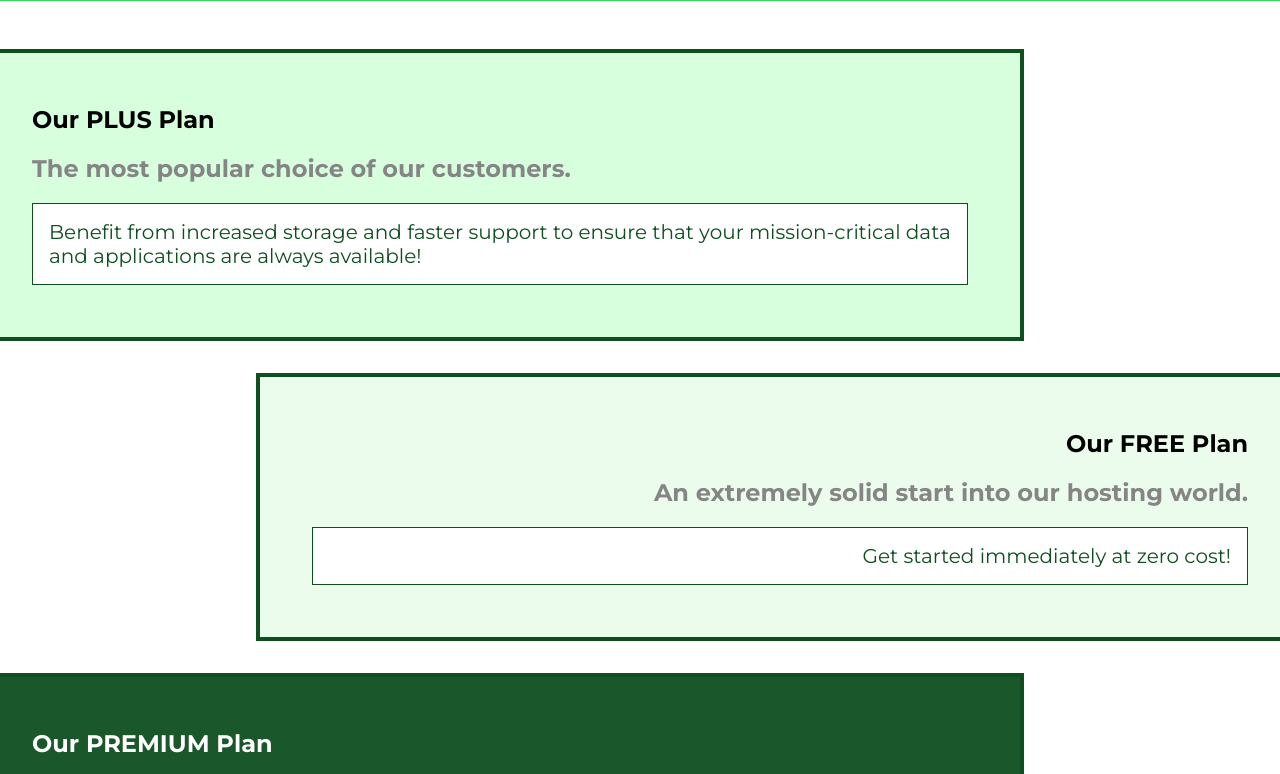
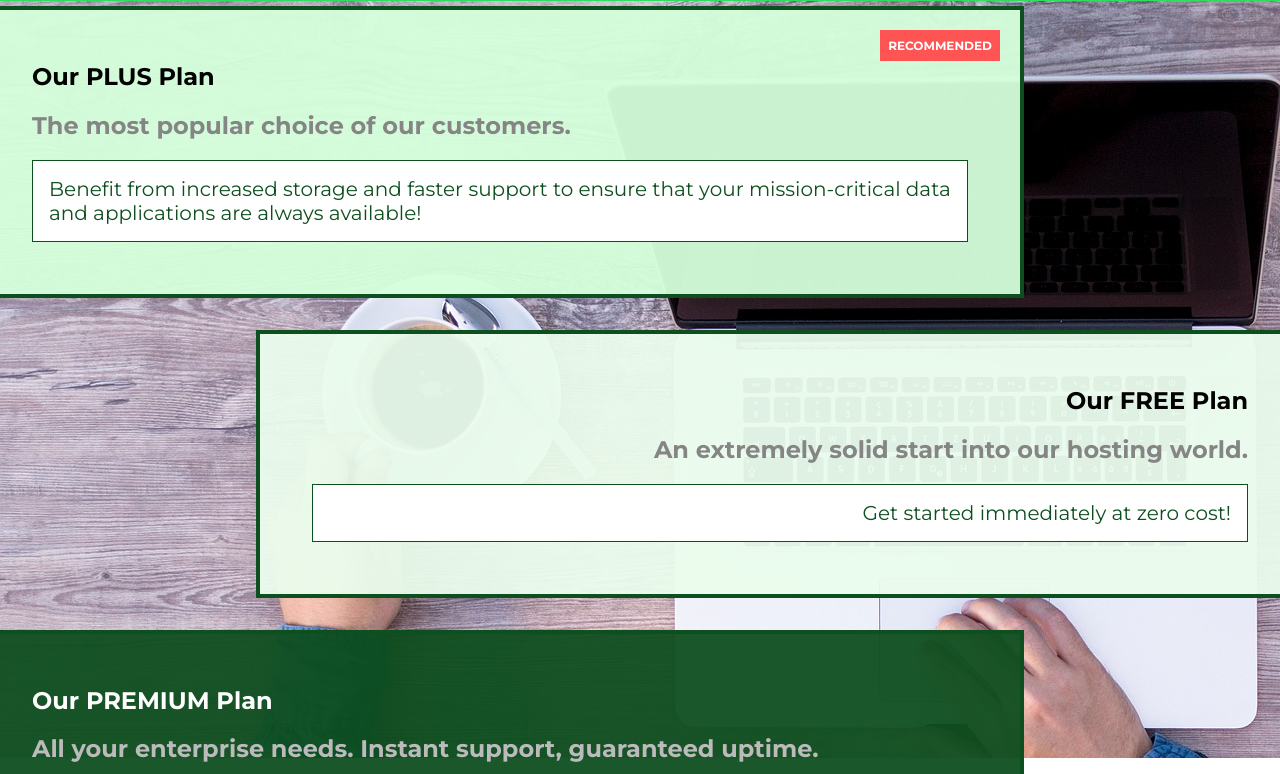
Before and after one commit to Gomel4AHuH/css-course, a plain HTML site: page packages/index.html in a window 1280 px wide. Shown: the part 42-816 px from the top of the page. Drawn offline with Linux system fonts and the light colour scheme.

Commit message:
commit after section 6

```diff
--- a/packages/index.html
+++ b/packages/index.html
@@ -5,7 +5,7 @@
     <meta charset="UTF-8">
     <meta http-equiv="X-UA-Compatible" content="ie=edge">
     <title>uHost</title>
-    <link rel="shortcut icon" href="favicon.png">
+    <link rel="shortcut icon" href="images/favicon.png">
     <link href="https://fonts.googleapis.com/css?family=Montserrat:400,700" rel="stylesheet">
     <link rel="stylesheet" href="../shared.css">
     <link rel="stylesheet" href="packages.css">
@@ -13,6 +13,7 @@
 </head>
 
 <body>
+    <div class="background"></div>
     <header class="main-header">
         <div>
             <a href="../index.html" class="main-header__brand">
@@ -37,6 +38,7 @@
         <section class="package" id="plus">
             <a href="#">
                 <h1 class="package__title">Our PLUS Plan</h1>
+                <h2 class="package__badge">RECOMMENDED</h2>
                 <h2 class="package__subtitle">The most popular choice of our customers.</h2>
                 <p class="package__info">Benefit from increased storage and faster support to ensure that your mission-critical data and applications
                     are always available!</p>
--- a/packages/packages.css
+++ b/packages/packages.css
@@ -1,5 +1,13 @@
 main {
     padding-top: 32px;
+}
+
+.background {
+    background: url('../images/plans-background.jpg');
+    width: 100%;
+    height: 100%;
+    position: fixed;
+    z-index: -1;
 }
 
 .package {
@@ -7,6 +15,7 @@ main {
     margin: 16px 0;
     border: #0e4f1f 4px solid;
     border-left: none;
+    position: relative;
 }
 
 .package a {
@@ -27,6 +36,17 @@ main {
     font-size: 20px;
     color: #0e4f1f;
     background: white;
+}
+
+.package__badge {
+    position: absolute;
+    top: 0px;
+    right: 0;
+    margin: 20px;
+    font-size: 12px;
+    color: white;
+    background: #ff5454;
+    padding: 8px;
 }
 
 .clearfix {
--- a/shared.css
+++ b/shared.css
@@ -11,6 +11,9 @@ body {
     width: 100%;
     background: #2ddf5c;
     padding: 8px 16px;
+    position: fixed;
+    top: 0;
+    z-index: 1;
 }
 
 .main-header > div {
```
Also changed, not shown: index.html (+1 -1 lines), main.css (+6 -5 lines), images/favicon.png (renamed from favicon.png), images/freedom.jpg (renamed from freedom.jpg), images/plans-background.jpg (added).
